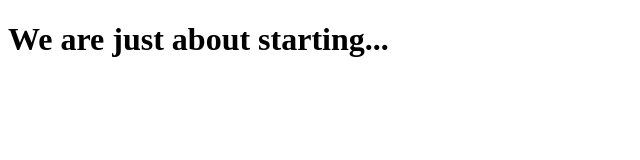
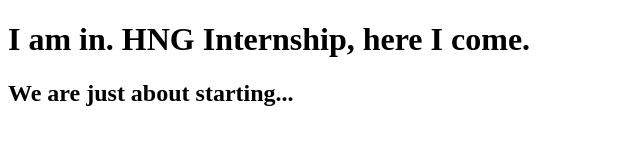
Before and after one commit to easyakowe/HngSample, a plain HTML site: page index.html in a window 1280 px wide. Shown: the whole page, without its empty margins (0-640 px from the left). Drawn offline with Linux system fonts and the light colour scheme.

Commit message:
made changes to index.html

```diff
--- a/index.html
+++ b/index.html
@@ -4,6 +4,7 @@
 	<title>HNG Internship</title>
 </head>
 <body>
-	<h1>We are just about starting...</h1>
+	<h1>I am in. HNG Internship, here I come.</h1>
+	<h2>We are just about starting...</h2>
 </body>
 </html>
```
